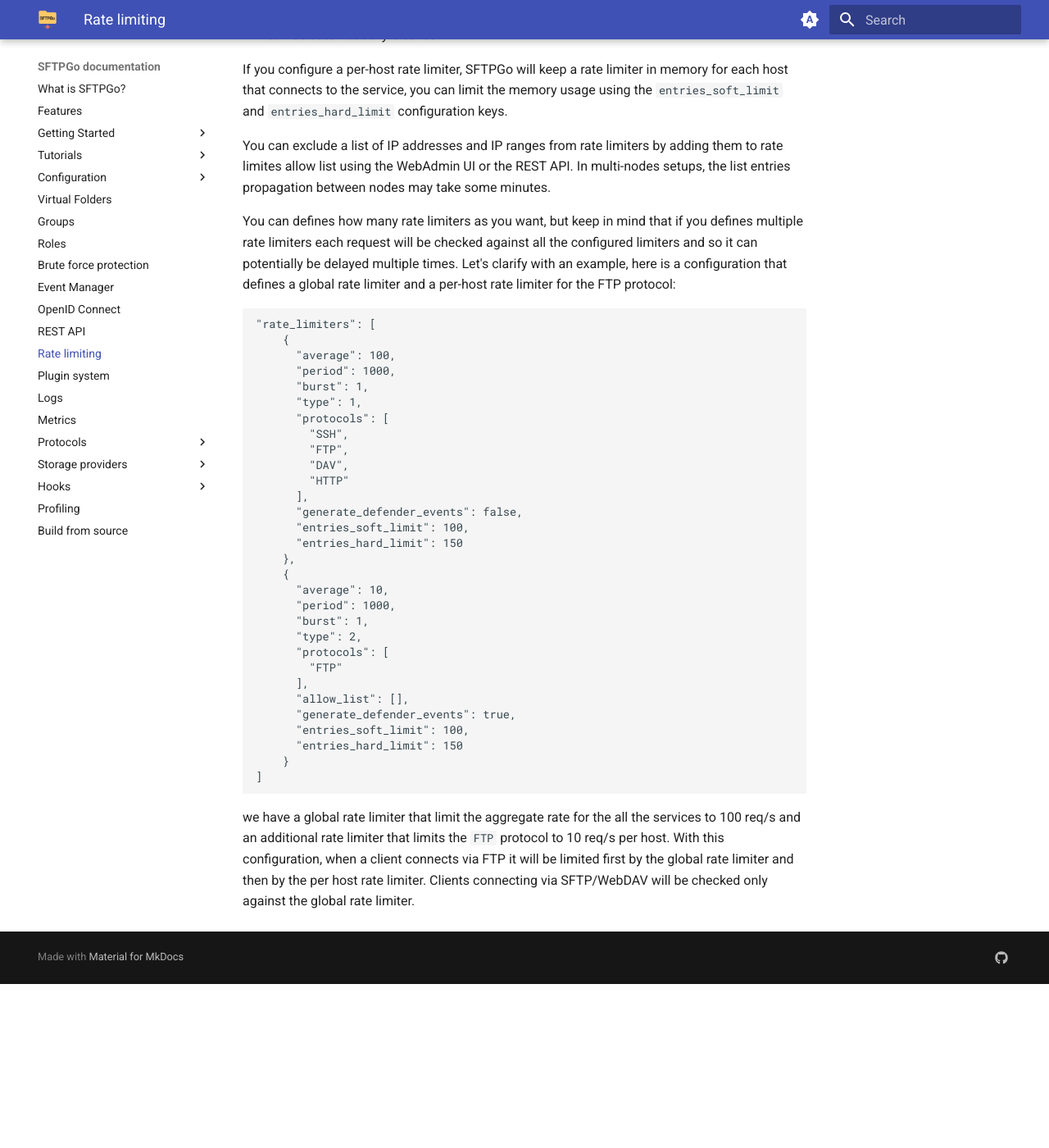
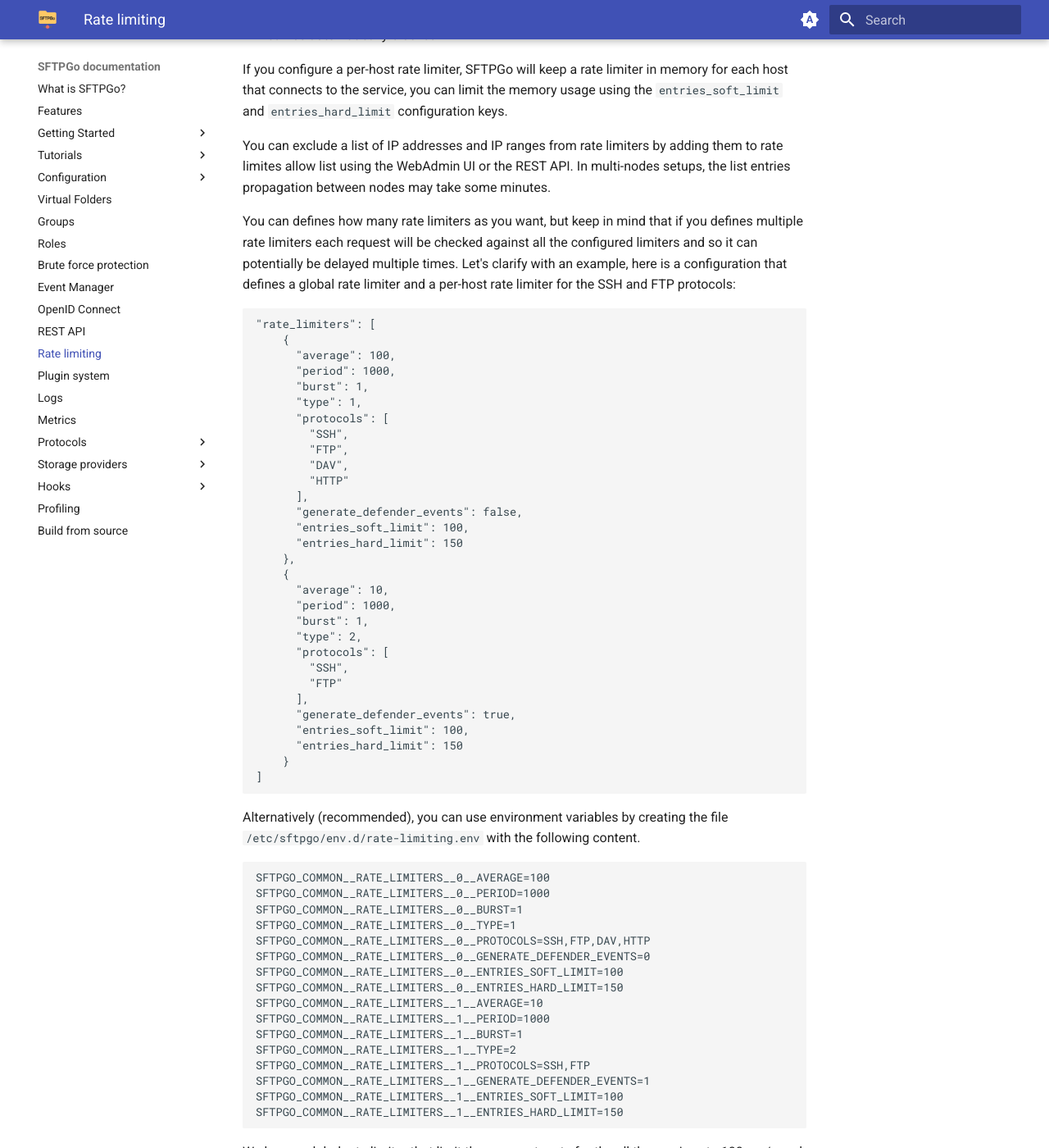
Before and after one commit to sftpgo/docs, an MkDocs documentation site: the page built from docs/rate-limiting.md, in a window 1280 px wide and 1400 px high, scrolled down 754 px. Shown: the whole window at 82% size. Built offline with MkDocs 1.6.1 and Material for MkDocs 9.7.7, drawn with Linux system fonts in a browser that asks for light colours; the version menu is left out; before the commit the page ends 1954 px from its top, so only the background shows below that; some of the changed text lies outside the part shown.

Commit message:
improve rate limiting docs
Signed-off-by: Nicola Murino <nicola.murino@gmail.com>

````diff
--- a/docs/rate-limiting.md
+++ b/docs/rate-limiting.md
@@ -24,7 +24,7 @@ If you configure a per-host rate limiter, SFTPGo will keep a rate limiter in mem
 
 You can exclude a list of IP addresses and IP ranges from rate limiters by adding them to rate limites allow list using the WebAdmin UI or the REST API. In multi-nodes setups, the list entries propagation between nodes may take some minutes.
 
-You can defines how many rate limiters as you want, but keep in mind that if you defines multiple rate limiters each request will be checked against all the configured limiters and so it can potentially be delayed multiple times. Let's clarify with an example, here is a configuration that defines a global rate limiter and a per-host rate limiter for the FTP protocol:
+You can defines how many rate limiters as you want, but keep in mind that if you defines multiple rate limiters each request will be checked against all the configured limiters and so it can potentially be delayed multiple times. Let's clarify with an example, here is a configuration that defines a global rate limiter and a per-host rate limiter for the SSH and FTP protocols:
 
 ```json
 "rate_limiters": [
@@ -49,9 +49,9 @@ You can defines how many rate limiters as you want, but keep in mind that if you
       "burst": 1,
       "type": 2,
       "protocols": [
+        "SSH",
         "FTP"
       ],
-      "allow_list": [],
       "generate_defender_events": true,
       "entries_soft_limit": 100,
       "entries_hard_limit": 150
@@ -59,6 +59,27 @@ You can defines how many rate limiters as you want, but keep in mind that if you
 ]
 ```
 
-we have a global rate limiter that limit the aggregate rate for the all the services to 100 req/s and an additional rate limiter that limits the `FTP` protocol to 10 req/s per host.
-With this configuration, when a client connects via FTP it will be limited first by the global rate limiter and then by the per host rate limiter.
-Clients connecting via SFTP/WebDAV will be checked only against the global rate limiter.
+Alternatively (recommended), you can use environment variables by creating the file `/etc/sftpgo/env.d/rate-limiting.env` with the following content.
+
+```shell
+SFTPGO_COMMON__RATE_LIMITERS__0__AVERAGE=100
+SFTPGO_COMMON__RATE_LIMITERS__0__PERIOD=1000
+SFTPGO_COMMON__RATE_LIMITERS__0__BURST=1
+SFTPGO_COMMON__RATE_LIMITERS__0__TYPE=1
+SFTPGO_COMMON__RATE_LIMITERS__0__PROTOCOLS=SSH,FTP,DAV,HTTP
+SFTPGO_COMMON__RATE_LIMITERS__0__GENERATE_DEFENDER_EVENTS=0
+SFTPGO_COMMON__RATE_LIMITERS__0__ENTRIES_SOFT_LIMIT=100
+SFTPGO_COMMON__RATE_LIMITERS__0__ENTRIES_HARD_LIMIT=150
+SFTPGO_COMMON__RATE_LIMITERS__1__AVERAGE=10
+SFTPGO_COMMON__RATE_LIMITERS__1__PERIOD=1000
+SFTPGO_COMMON__RATE_LIMITERS__1__BURST=1
+SFTPGO_COMMON__RATE_LIMITERS__1__TYPE=2
+SFTPGO_COMMON__RATE_LIMITERS__1__PROTOCOLS=SSH,FTP
+SFTPGO_COMMON__RATE_LIMITERS__1__GENERATE_DEFENDER_EVENTS=1
+SFTPGO_COMMON__RATE_LIMITERS__1__ENTRIES_SOFT_LIMIT=100
+SFTPGO_COMMON__RATE_LIMITERS__1__ENTRIES_HARD_LIMIT=150
+```
+
+We have a global rate limiter that limit the aggregate rate for the all the services to 100 req/s and an additional rate limiter that limits `SSH` and `FTP` protocols to 10 req/s per host.
+With this configuration, when a client connects via SSH and FTP will be limited first by the global rate limiter and then by the per host rate limiter.
+Clients connecting via WebDAV or HTTP will be checked only against the global rate limiter.
````
